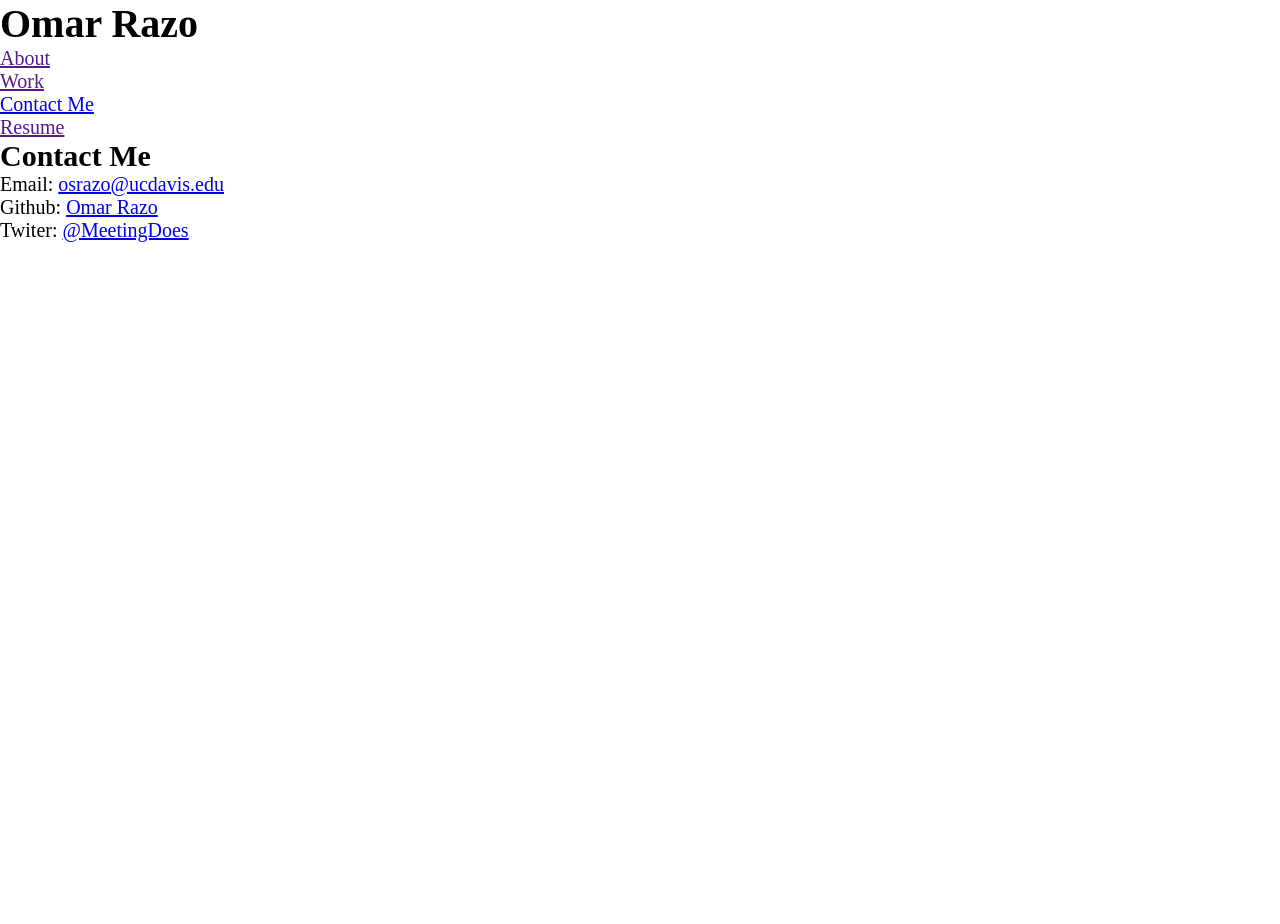
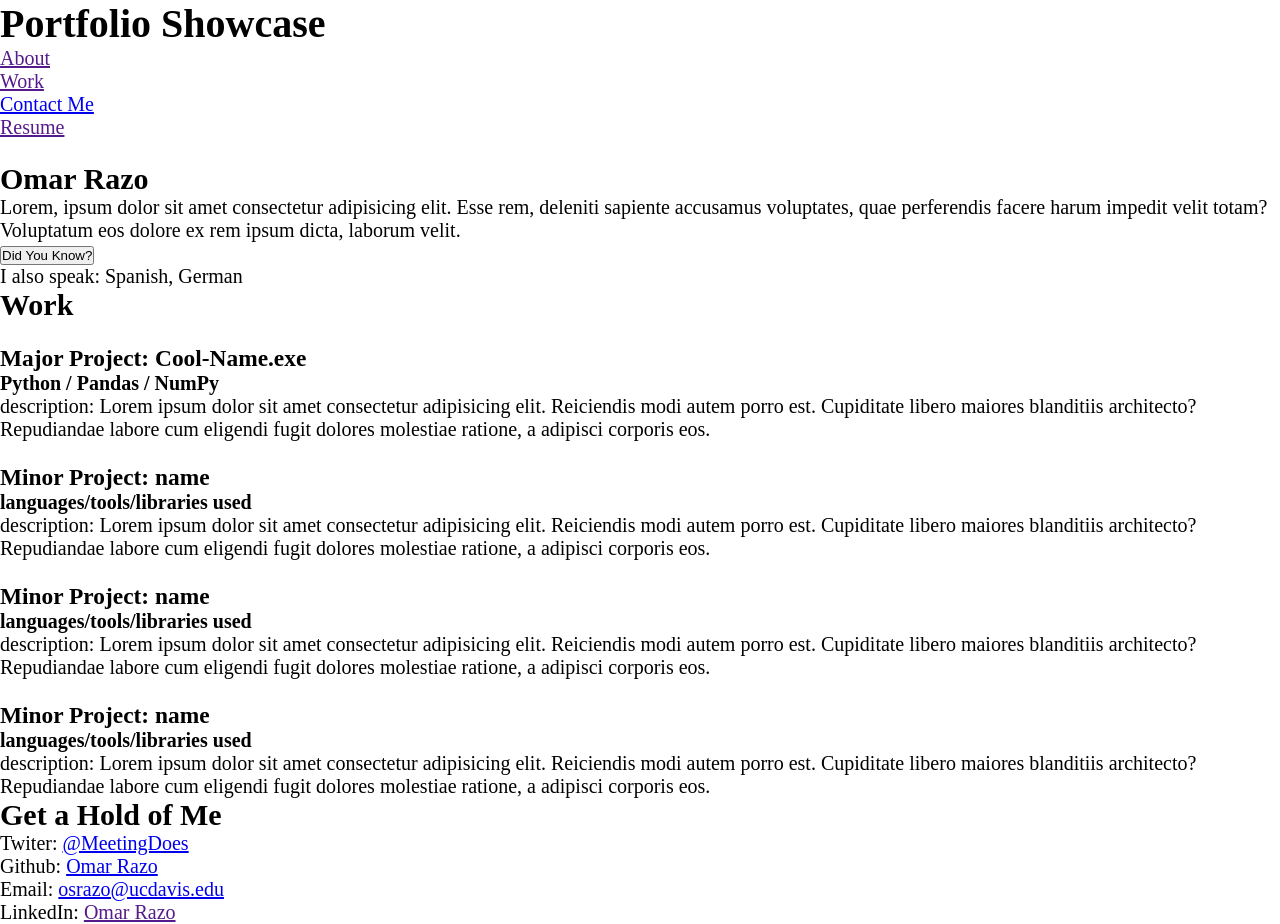
Before and after one commit to Omar-Razo/css-portfolio-page, a plain HTML site: page index.html in a window 1280 px wide. Before the commit the page ends 800 px from the top, so only its background shows below. Drawn offline with Linux system fonts and the light colour scheme.

Commit message:
general html layout/content added

```diff
--- a/index.html
+++ b/index.html
@@ -6,32 +6,68 @@
     <meta name="viewport" content="width=device-width, initial-scale=1.0">
     <link rel="stylesheet" href="./assets/css/reset.css">
     <link rel="stylesheet" href="./assets/css/style.css">
-    <title>Portfolio</title>
+    <title>Omar Razo: Portfolio</title>
 </head>
 
 <body>
-<header class="banner">
-    <h1>Omar Razo</h1>
+<header>
+    <h1>Portfolio Showcase</h1>
     <nav>
         <ul class="">
             <li><a href="">About</a></li>
             <li><a href="">Work</a></li>
-            <li><a href="contact-me">Contact Me</a></li>
+            <li><a href="#contact-me">Contact Me</a></li>
             <li><a href="" title="External Link" target="_blank">Resume</a></li>
         </ul>
     </nav>
 </header>
 
 <main class="main-content">
-
+    <section class="bio">
+        <img src="" alt="" class="selfie">
+        <h2>Omar Razo</h2>
+        <p>Lorem, ipsum dolor sit amet consectetur adipisicing elit. Esse rem, deleniti sapiente accusamus voluptates, quae perferendis facere harum impedit velit totam? Voluptatum eos dolore ex rem ipsum dicta, laborum velit.</p>
+    </section>
+    <aside class="did-you-know">
+        <button>Did You Know?</button>
+        <p>I also speak: Spanish, German</p>
+    </aside>
+    <section class="work-showcase">
+        <h2>Work</h2>
+        <section class="project">
+            <img src="" alt="" class="preview-img">
+            <h3>Major Project: Cool-Name.exe</h3>
+            <h4>Python / Pandas / NumPy</h4>
+            <p>description: Lorem ipsum dolor sit amet consectetur adipisicing elit. Reiciendis modi autem porro est. Cupiditate libero maiores blanditiis architecto? Repudiandae labore cum eligendi fugit dolores molestiae ratione, a adipisci corporis eos.</p>
+        </section>
+        <section class="project">
+            <img src="" alt="" class="preview-img">
+            <h3>Minor Project: name</h3>
+            <h4>languages/tools/libraries used</h4>
+            <p>description: Lorem ipsum dolor sit amet consectetur adipisicing elit. Reiciendis modi autem porro est. Cupiditate libero maiores blanditiis architecto? Repudiandae labore cum eligendi fugit dolores molestiae ratione, a adipisci corporis eos.</p>
+        </section>
+        <section class="project">
+            <img src="" alt="" class="preview-img">
+            <h3>Minor Project: name</h3>
+            <h4>languages/tools/libraries used</h4>
+            <p>description: Lorem ipsum dolor sit amet consectetur adipisicing elit. Reiciendis modi autem porro est. Cupiditate libero maiores blanditiis architecto? Repudiandae labore cum eligendi fugit dolores molestiae ratione, a adipisci corporis eos.</p>
+        </section>
+        <section class="project">
+            <img src="" alt="" class="preview-img">
+            <h3>Minor Project: name</h3>
+            <h4>languages/tools/libraries used</h4>
+            <p>description: Lorem ipsum dolor sit amet consectetur adipisicing elit. Reiciendis modi autem porro est. Cupiditate libero maiores blanditiis architecto? Repudiandae labore cum eligendi fugit dolores molestiae ratione, a adipisci corporis eos.</p>
+        </section>
+    </section>
 </main>
 
 <footer class="end-card" id="contact-me">
-    <h2>Contact Me</h2>
+    <h2>Get a Hold of Me</h2>
     <ul>
-        <li>Email: <a href="#" target="_blank">osrazo@ucdavis.edu</a></li>
+        <li>Twiter: <a href="#" target="_blank">@MeetingDoes</a></li>
         <li>Github: <a href="https://github.com/Omar-Razo" target="_blank">Omar Razo</a></li>
-        <li>Twiter: <a href="#" target="_blank">@MeetingDoes</a></li>
+        <li>Email: <a href="mailto: osrazo@ucdavis.edu">osrazo@ucdavis.edu</a></li>
+        <li>LinkedIn: <a href="" target="_blank">Omar Razo</a></li>
     </ul>
 
 </footer>
```
